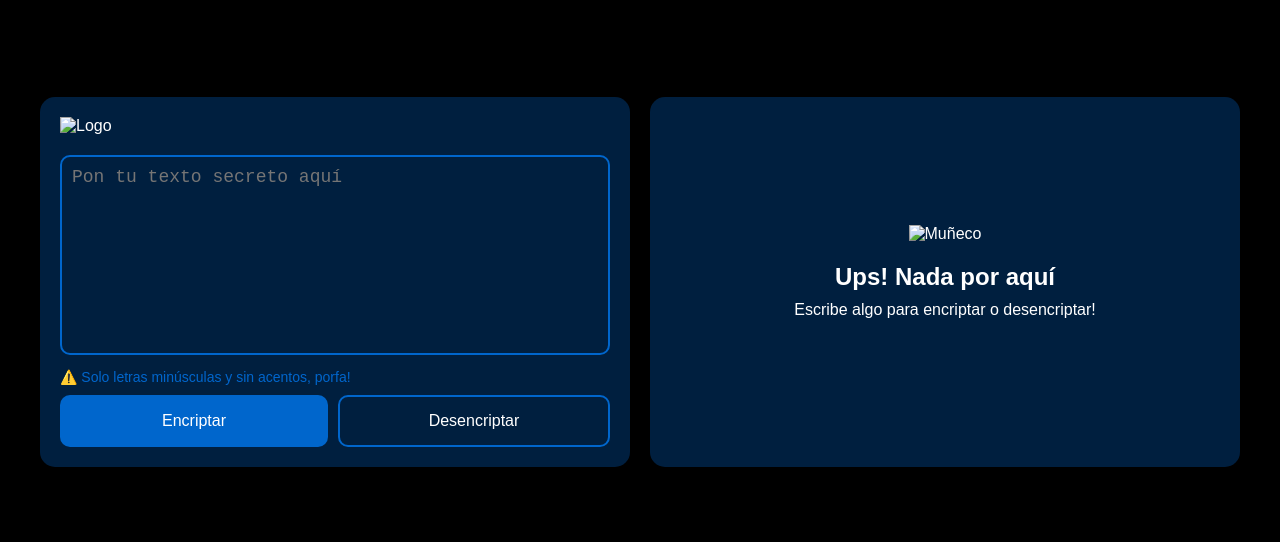
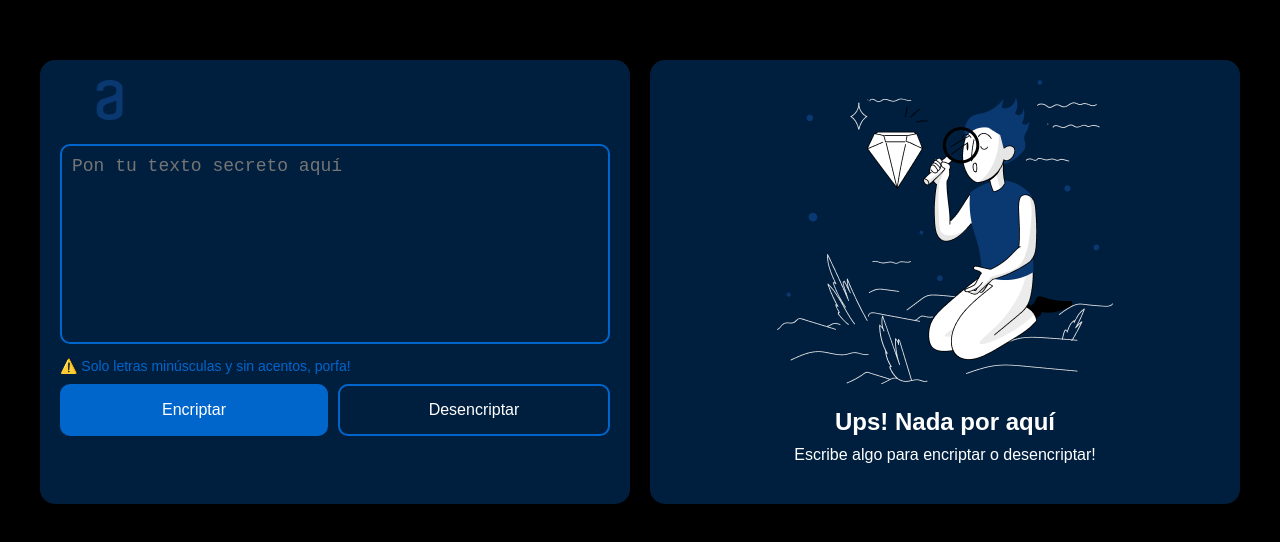
Before and after one commit to Ecruz19/Encriptador-de-texto, a plain HTML site: page index.html in a window 1280 px wide. Shown: the part 118-660 px from the top of the page. Drawn offline with Linux system fonts and the light colour scheme.

Commit message:
Update index.html

```diff
--- a/index.html
+++ b/index.html
@@ -9,7 +9,7 @@
 <body>
     <div class="super-contenedor">
         <div class="lado-izquierdo">
-            <img src="/Images/Logo.png" alt="Logo" class="logo-chido">
+            <img src="Logo.png" alt="Logo" class="logo-chido">
             <textarea id="texto-entrada" placeholder="Pon tu texto secreto aquí"></textarea>
             <p class="aviso-peque">⚠️ Solo letras minúsculas y sin acentos, porfa!</p>
             <div class="botones-cool">
@@ -19,7 +19,7 @@
         </div>
         <div class="lado-derecho">
             <div class="contenido-derecho">
-                <img src="/Images/Muñeco.png" alt="Muñeco" id="imagen-muneco">
+                <img src="Muñeco.png" alt="Muñeco" id="imagen-muneco">
                 <h2 class="mensaje-vacio">Ups! Nada por aquí</h2>
                 <p class="subtitulo-vacio">Escribe algo para encriptar o desencriptar!</p>
                 <textarea id="texto-salida" readonly class="oculto"></textarea>
```
